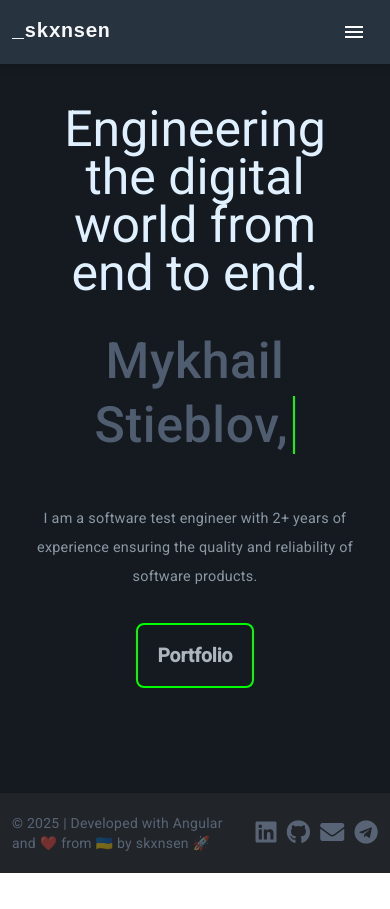
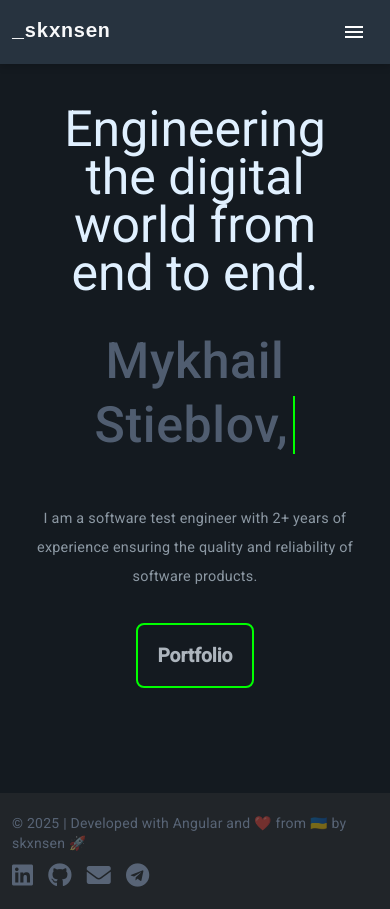
Before and after one commit to skxnsen/portfolio, an Angular app: page /home/ in a window 390 px wide. Before the commit the page ends 873 px from the top, so only its background shows below. Built offline with nearby package versions, Linux system fonts and the light colour scheme.

Commit message:
add responsivness to footer component

```diff
--- a/src/app/footer/footer.component.css
+++ b/src/app/footer/footer.component.css
@@ -8,6 +8,7 @@
   display: flex;
   justify-content: space-between;
   align-items: center;
+  flex-wrap: wrap;
 }
 
 .footer-content {
@@ -15,23 +16,27 @@
   justify-content: space-between;
   align-items: center;
   width: 100%;
+  flex-wrap: wrap;
 }
 
 .footer p {
   margin: 0;
   color: #b0caf063;
   flex: 1;
+  text-align: left; /* Force left alignment */
 }
 
 .footer-icons {
   display: flex;
+  justify-content: flex-end;
+  gap: 10px;
 }
 
 .footer-icons a {
   color: #b0caf063;
-    margin-left: 10px;
   position: relative;
   text-decoration: none;
+  display: inline-block;
 }
 
 .footer-icons a::after {
@@ -62,3 +67,23 @@
 .fas {
   font-size: 24px;
 }
+
+/* Responsive design */
+@media (max-width: 768px) {
+  .footer-content {
+    flex-direction: column;
+    align-items: flex-start; /* Keep text on left */
+  }
+
+  .footer p {
+    text-align: left;
+    width: 100%;
+    margin-bottom: 10px;
+  }
+
+  .footer-icons {
+    justify-content: flex-start; /* Align icons to left */
+    flex-wrap: wrap;
+    gap: 15px;
+  }
+}
--- a/src/app/footer/footer.component.html
+++ b/src/app/footer/footer.component.html
@@ -1,18 +1,18 @@
-<footer class="footer bg-dark">
+<footer class="footer bg-dark" aria-label="Footer">
   <div class="container">
     <div class="footer-content">
-      <p>&copy; <span id="currentYear"></span> {{currentYear }} | Developed with Angular and ❤️ from 🇺🇦 by skxnsen 🚀</p>
-      <div class="footer-icons">
-        <a href="https://www.linkedin.com/in/skxnsen/" target="_blank" class="a-green">
+      <p>&copy; <span id="currentYear"></span> {{currentYear}} | Developed with Angular and ❤️ from 🇺🇦 by skxnsen 🚀</p>
+      <div class="footer-icons" aria-label="Social Media Links">
+        <a href="https://www.linkedin.com/in/skxnsen/" target="_blank" class="a-green" aria-label="LinkedIn">
           <i class="fab fa-linkedin"></i>
         </a>
-        <a href="https://github.com/skxnsen" target="_blank" class="a-green">
+        <a href="https://github.com/skxnsen" target="_blank" class="a-green" aria-label="GitHub">
           <i class="fab fa-github"></i>
         </a>
-        <a href="mailto:emkeyen96@gmail.com" class="a-green">
+        <a href="mailto:emkeyen96@gmail.com" class="a-green" aria-label="Email">
           <i class="fas fa-envelope"></i>
         </a>
-        <a href="https://t.me/skxnsen/" target="_blank" class="a-green">
+        <a href="https://t.me/skxnsen/" target="_blank" class="a-green" aria-label="Telegram">
           <i class="fab fa-telegram"></i>
         </a>
       </div>
```
Lines whose indentation alone changed are shown as unchanged.
